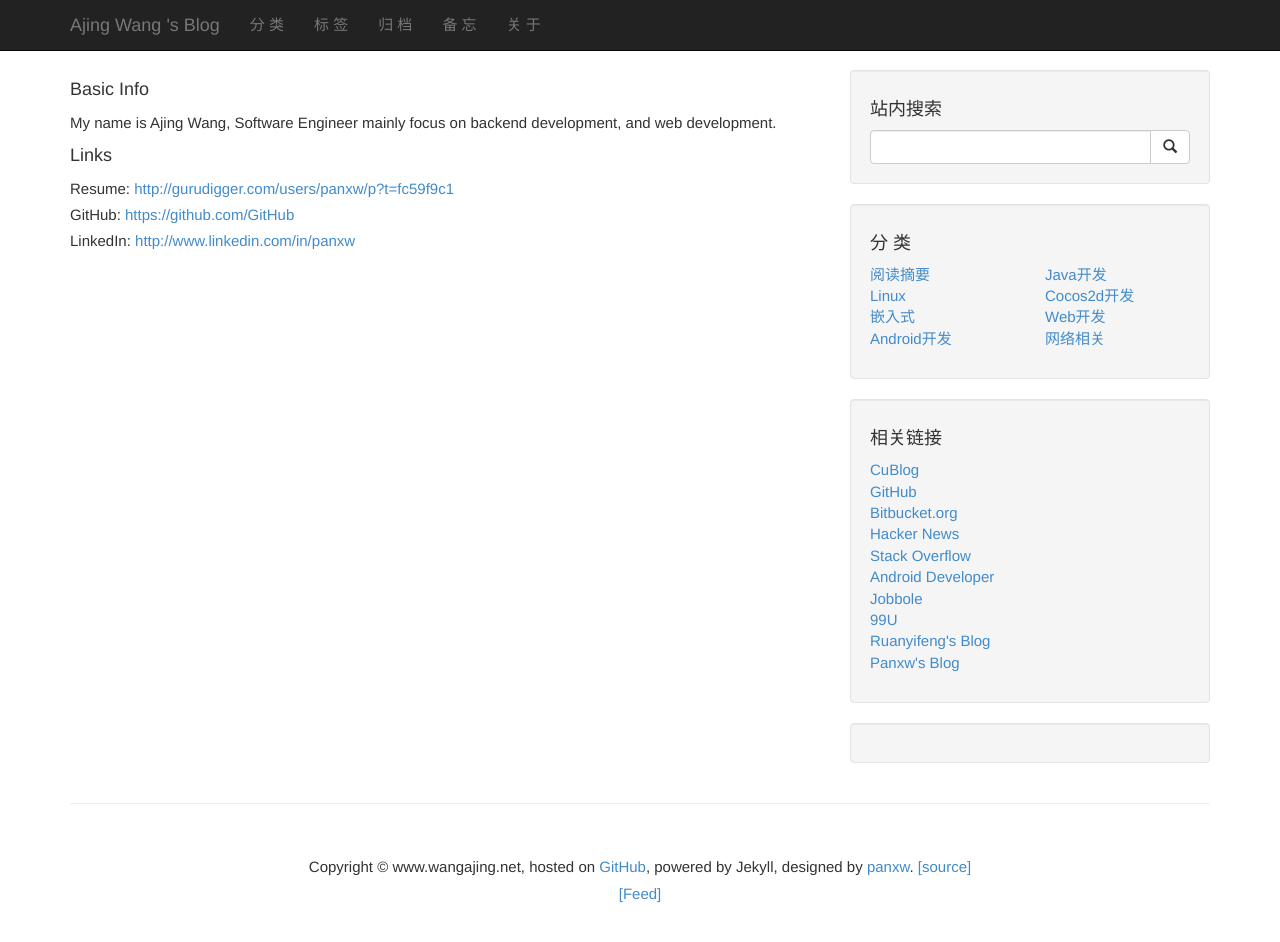
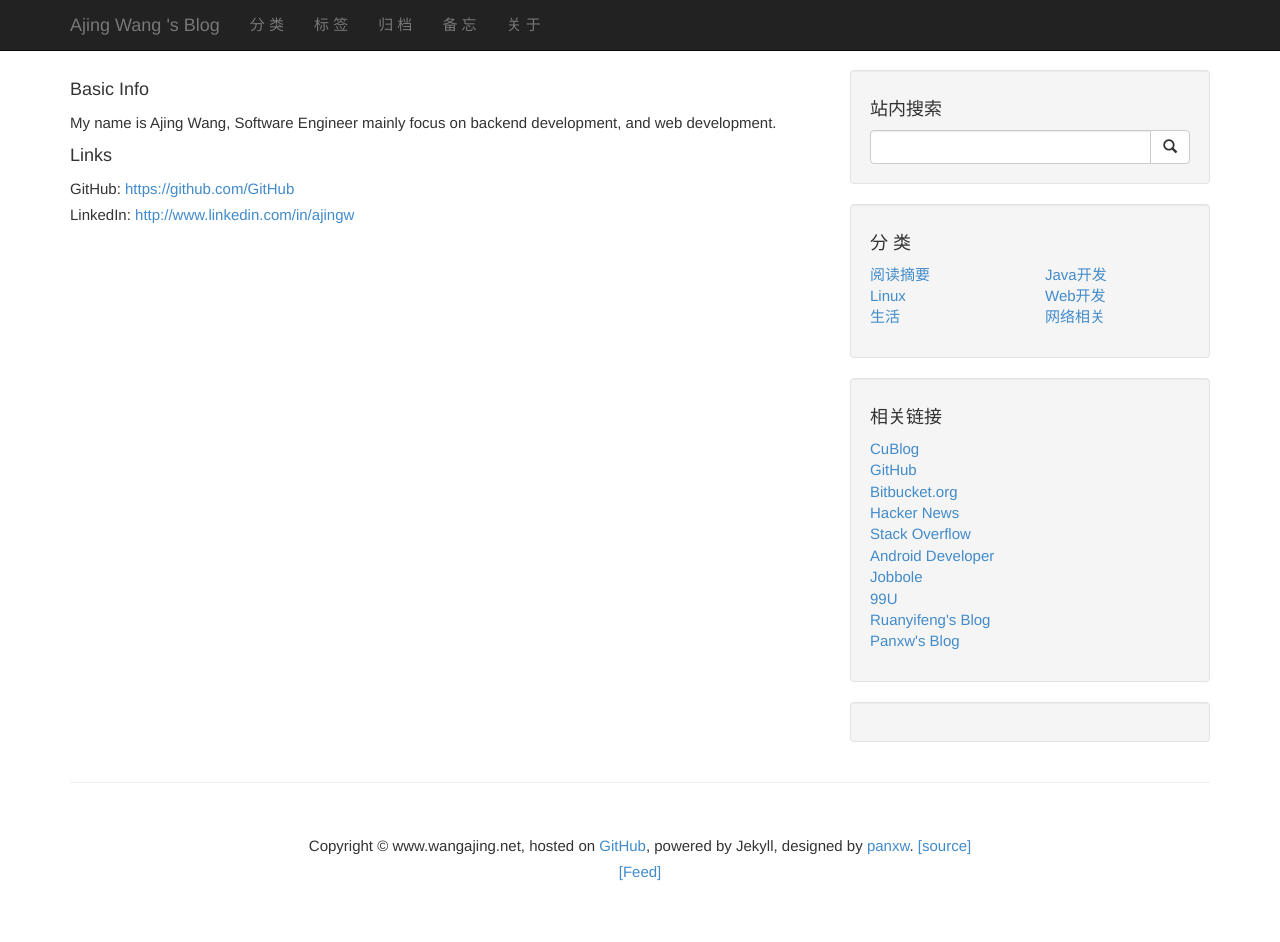
Before and after one commit to wangajing/wangajing.github.io, a Jekyll site: the page built from about.md, in a window 1280 px wide and 967 px high. Shown: the top 942 px of the window. Built offline with Jekyll 4.4.1, drawn with Linux system fonts in a browser that asks for light colours; Markdown is read by kramdown in place of the engine named in the settings; comment, search, counter and statistics services are not loaded.

Commit message:
update data

```diff
--- a/404.html
+++ b/404.html
@@ -4,7 +4,7 @@ title: "not found page!"
 ---
 
 <p align="center">
-<h1></h1>NOT FOUND PAGE!</h1>
+<h1>401~~~ NOT FOUND PAGE!</h1>
 
 <br/>
 <br/>
--- a/CNAME
+++ b/CNAME
@@ -1 +1 @@
-wangajing.github.com
+wangajing.github.io
--- a/_includes/categories.html
+++ b/_includes/categories.html
@@ -11,13 +11,8 @@
                     </a>
                   </li>
                   <li>
-                    <a href="/categories.html#embedded">
-                      嵌入式
-                    </a>
-                  </li>
-                  <li>
-                    <a href="/categories.html#android">
-                      Android开发
+                    <a href="/categories.html#life">
+                      生活
                     </a>
                   </li>
                 </ul>
@@ -30,12 +25,7 @@
                       Java开发
                     </a>
                   </li>
-		  <li>
-                    <a href="/categories.html#cocos2d">
-                      Cocos2d开发
-                    </a>
-                  </li>
-                  <li>
+		                <li>
                     <a href="/categories.html#web">
                       Web开发
                     </a>
--- a/_includes/comment.html
+++ b/_includes/comment.html
@@ -1,6 +1,6 @@
   <!-- UY BEGIN -->
   <div id="uyan_frame">
   </div>
-  <script type="text/javascript" src="http://v2.uyan.cc/code/uyan.js?uid=1511840">
+  <script type="text/javascript" src="http://v2.uyan.cc/code/uyan.js?uid=2053123">
   </script>
   <!-- UY END -->
--- a/about.md
+++ b/about.md
@@ -6,6 +6,5 @@ title: "关于：About"
 My name is Ajing Wang, Software Engineer mainly focus on backend development, and web development.
 
 ####Links
-Resume: <http://gurudigger.com/users/panxw/p?t=fc59f9c1>
 GitHub: <https://github.com/{{ site.github }}>
-LinkedIn: <http://www.linkedin.com/in/panxw>
+LinkedIn: <http://www.linkedin.com/in/ajingw>
```
Also changed, not shown: faqs.md (+1 -1 lines), README.md.
